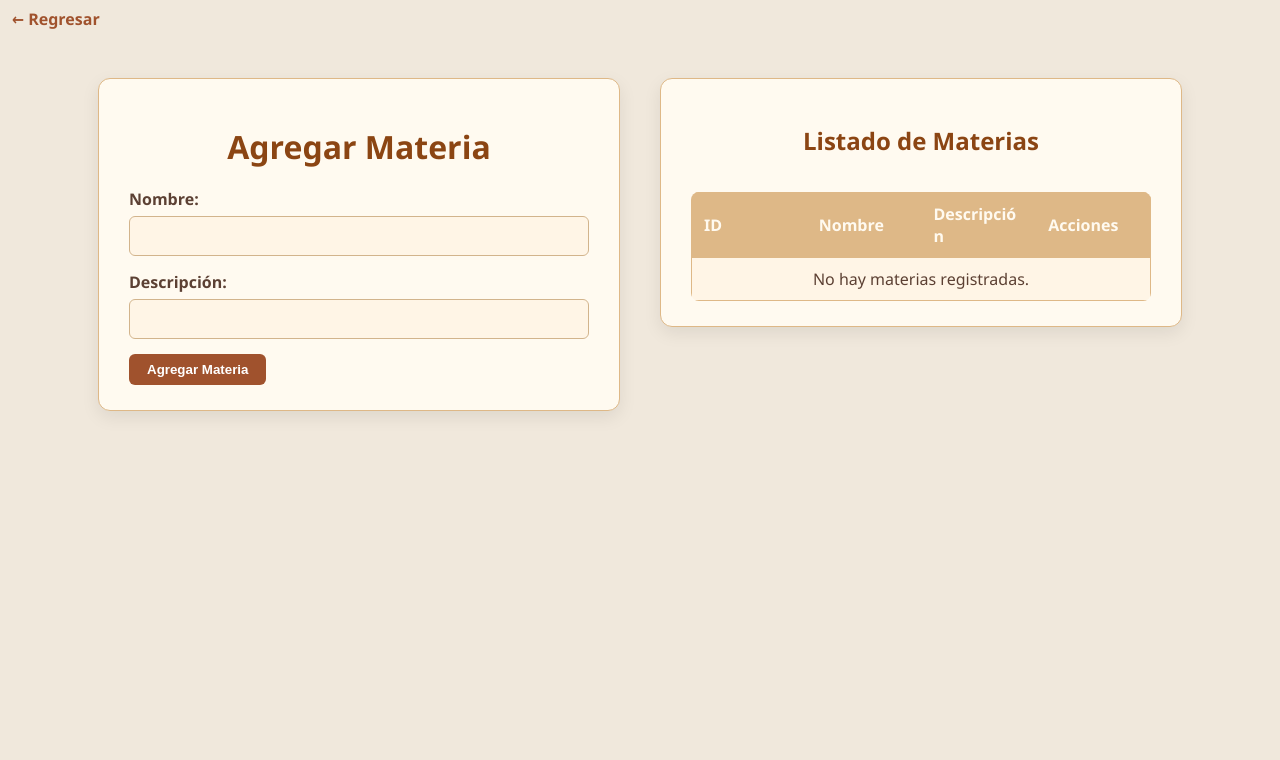
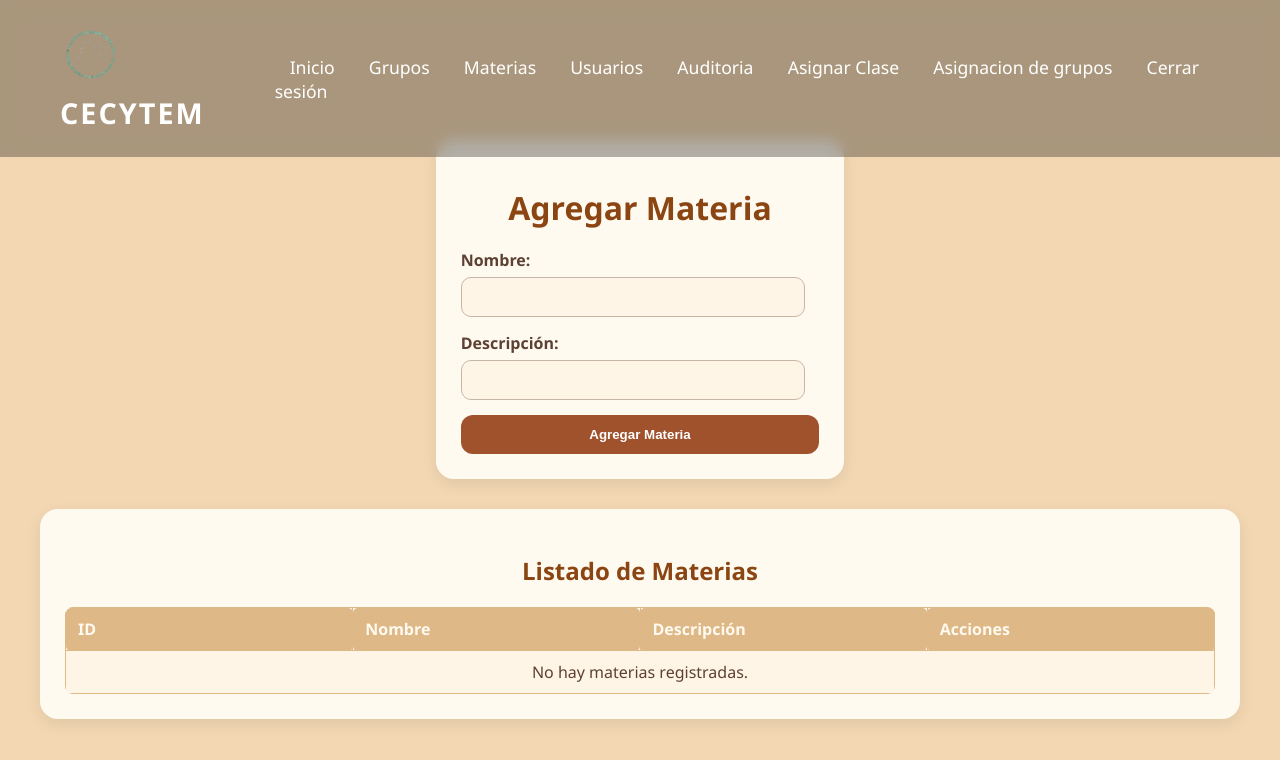
Before and after one commit to cxca080821mmcsbna3-dot/Asistencia, a PHP site: page /administrador/agregar_materia.php in a window 1280 px wide. Shown: the top 760 px of the page. Run offline with PHP 8.4, Linux system fonts and the light colour scheme; the visitor is signed in with stand-in values (Sample User, id 1); data that the repository does not hold is empty.

Commit message:
cambios en admin>:3

```diff
--- a/administrador/agregar_materia.php
+++ b/administrador/agregar_materia.php
@@ -79,9 +79,12 @@ $listaMaterias = $materiaObj->Consultar();
     <title>Gestión de Materias</title>
     <link rel="stylesheet" href="css/materiascrud.css">
 </head>
+<style>
+
+
+    </style>
 <body>
-
-<a href="menuGrupos.php" class="back-arrow">← Regresar</a>
+<?php include_once "layout/header_admin.php"; ?>
 
 <?php if ($mensaje): ?>
     <p style="text-align:center; background-color:#fff5e6; border:1px solid #deb887; padding:10px; border-radius:8px; width:60%; margin:10px auto;">
--- a/administrador/alumnos.php
+++ b/administrador/alumnos.php
@@ -40,7 +40,7 @@ if ($_SERVER['REQUEST_METHOD'] === 'POST') {
 <link rel="stylesheet" href="/asistencia/css/menu.css">
 <style>
 body{font-family:Segoe UI;background:#f2eee6;padding:20px;display:flex;justify-content:center;padding-top: 130px;}
-.container{background:white;padding:20px;border-radius:12px;box-shadow:0 0 10px rgba(0,0,0,0.2);max-width:1100px;width:100%;}
+.container{background:white;padding:10px;border-radius:12px;box-shadow:0 0 10px rgba(0,0,0,0.2);max-width:1300px;width:100%;}
 h1{color:#4b3621;text-align:center;margin-bottom:20px;}
 select, input{padding:6px;border-radius:6px;border:1px solid #ccc;}
 table{width:100%;border-collapse:collapse;margin-top:15px;}
@@ -58,7 +58,7 @@ button:hover{background:#a0522d;}
 
 <body>
   <?php include_once "layout/header_admin.php"; ?>
-<div class="container">
+<center><div class="container">
   <h1>Registrar Alumnos por Grupo</h1>
 
   <!-- NUEVO: Subir archivo CSV -->
@@ -105,7 +105,7 @@ button:hover{background:#a0522d;}
     <button type="submit">Guardar todos</button>
   </form>
 </div>
-
+</center>
 <script>
 let contador = 1;
 
--- a/administrador/auditoria.php
+++ b/administrador/auditoria.php
@@ -53,9 +53,10 @@ $registros = $stmt->fetchAll();
     <meta charset="UTF-8" />
     <title>Registros de Auditoría</title>
     <link rel="stylesheet" href="css/auditoria.css?v=1.2">
+    <link rel="stylesheet" href="css/materiascrud.css?v=1.2">
 </head>
 <body>
-    <a href="menuGrupos.php" class="back-arrow">&#8592; Regresar</a>
+    <?php include_once "layout/header_admin.php"; ?>
   <div class="wrapper">
     <table>
         <caption>Registros de Auditoría</caption>
--- a/administrador/css/grupos.css
+++ b/administrador/css/grupos.css
@@ -2,7 +2,7 @@ body {
     font-family: 'Segoe UI', Tahoma, Geneva, Verdana, sans-serif;
     background-color: #f0e8dc;
     margin: 0;
-    padding: 20px;
+    padding: 0;
 }
 
 h1 {
@@ -15,6 +15,7 @@ h1 {
     display: grid;
     grid-template-columns: repeat(auto-fill, minmax(280px, 1fr));
     gap: 20px;
+    padding: 25px;
 }
 
 .card {
--- a/administrador/css/materiascrud.css
+++ b/administrador/css/materiascrud.css
@@ -6,29 +6,106 @@ body {
     color: #4b3621;
 }
 
-.container {
+ .container {
     display: flex;
-    justify-content: center;
-    align-items: flex-start;
-    gap: 40px;
-    padding: 40px;
-    flex-wrap: wrap;
+    flex-direction: column;
+    gap: 30px;
+    max-width: 1200px;
+    margin: auto;
+}
+.materias {
+    background-color: #fffaf0;
+    padding: 25px;
+    border-radius: 18px;
+    box-shadow: 0 5px 15px rgba(0,0,0,0.08);
+    max-width: 600px;
+    margin: auto;
 }
 
-.materias,
+.materias h1 {
+    text-align: center;
+    color: #8b4513;
+    margin-bottom: 20px;
+}
+
+.materias label {
+    font-weight: bold;
+    color: #5c4033;
+}
+
+.materias input[type="text"] {
+    width: 96%;
+    padding: 10px;
+    margin-bottom: 15px;
+    border-radius: 10px;
+    border: 1px solid #c8b6a6;
+}
+
+.materias input[type="submit"] {
+    width: 100%;
+    padding: 12px;
+    background-color: #a0522d;
+    color: white;
+    border: none;
+    border-radius: 12px;
+    font-weight: bold;
+    cursor: pointer;
+}
+
+.materias input[type="submit"]:hover {
+    background-color: #8b4513;
+}
+
 .consultar {
-    display: flex;
-    flex-direction: column;
-    justify-content: center;
-    align-items: center;
-    border: 1px solid #deb887;
-    width: 460px;
-    padding: 25px 30px;
     background-color: #fffaf0;
-    box-shadow: 0 6px 18px rgba(0, 0, 0, 0.08);
-    border-radius: 12px;
-    gap: 15px;
-    overflow-x: auto;
+    padding: 25px;
+    border-radius: 18px;
+    box-shadow: 0 5px 15px rgba(0,0,0,0.08);
+}
+
+.consultar h2 {
+    text-align: center;
+    color: #8b4513;
+    margin-bottom: 20px;
+}
+
+/* Tabla ocupa casi todo */
+.consultar table {
+    width: 100%;
+    border-radius: 5px;
+}
+
+.consultar th {
+    background-color: #deb887;
+    color: #4b3621;
+    padding: 12px;
+    text-align: center;
+    border-radius: 5px;
+}
+
+.consultar td {
+    padding: 12px;
+    border-bottom: 1px solid #f7a63b;
+    border-radius: 5px;
+}
+
+.consultar tr:hover {
+    background-color: #f3e5d0;
+    border-radius: 5px;
+}
+.btn-accion {
+    padding: 6px 10px;
+    background-color: #a0522d;
+    color: white;
+    text-decoration: none;
+    border-radius: 8px;
+    font-size: 13px;
+    margin: 2px;
+    display: inline-block;
+}
+
+.btn-accion:hover {
+    background-color: #8b4513;
 }
 
 h1,
--- a/administrador/editar_grupo.php
+++ b/administrador/editar_grupo.php
@@ -3,7 +3,6 @@
 require_once __DIR__ . "/../assets/sentenciasSQL/Conexion.php";
 require_once __DIR__ . "/../assets/sentenciasSQL/grupos.php";
 
-session_start();
 
 if (!isset($_SESSION['idAdmin']) || $_SESSION['rol'] !== 'admin') {
     header("Location: ../index.php");
--- a/administrador/layout/header_admin.php
+++ b/administrador/layout/header_admin.php
@@ -166,7 +166,7 @@ input:checked + .slider:before {
 :root {
   --fondo1: rgba(0,0,0,0.1);
   --texto1: #000;
-  --fondo2: #f4f6f9;
+  --fondo2: #f2d7b2;
   --texto2: #333;
 }
 
@@ -252,6 +252,7 @@ body.dark-mode .saludo p {
   </label>
 
   <nav class="navbar">
+    <a href="menuGrupos.php" class="boton">Inicio</a>
     <a href="gruposCreados.php" class="boton">Grupos</a>
     <a href="agregar_materia.php" class="boton">Materias</a>
     <a href="usuarios.php" class="boton">Usuarios</a>
--- a/administrador/usuarios.php
+++ b/administrador/usuarios.php
@@ -155,9 +155,9 @@ if ($editarID && $tipo) {
 </head>
 
 <body>
-    <header>
+
 <?php include_once "layout/header_admin.php"; ?>
-</header>
+
 <div class="contenedor-pagina">
 <main class="usuarios">
 
```
Also changed, not shown: administrador/asignarClase.php (+17 -8 lines), administrador/crearGrupo.php (+157 -11 lines), administrador/css/auditoria.css (+3 -6 lines), administrador/gruposCreados.php (+28 -7 lines).
